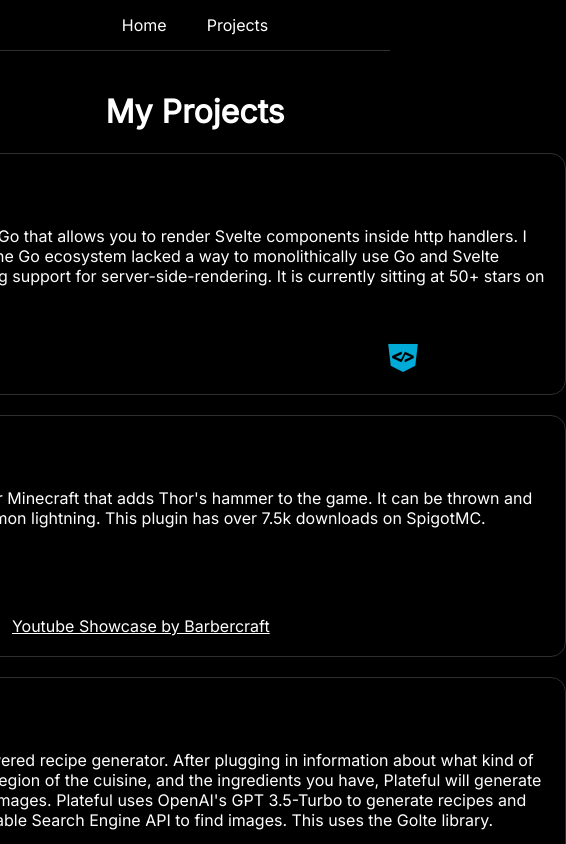
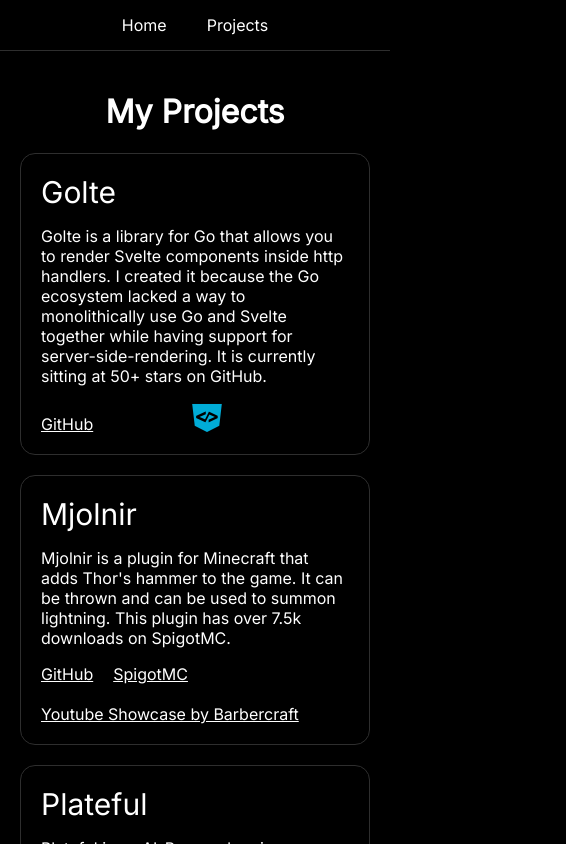
Before and after one commit to nichady/nichady.me, a SvelteKit app: page /projects in a window 390 px wide. Shown: the top 844 px of the page, 566 px wide, since content can reach past the window. Built offline with nearby package versions, Linux system fonts and the light colour scheme.

Commit message:
make mobile friendly

```diff
--- a/src/routes/projects/+page.svelte
+++ b/src/routes/projects/+page.svelte
@@ -151,8 +151,8 @@
     }
 
     article {
-        width: 700px;
-        height: 200px;
+        flex: 0 1 600px;
+        min-height: 200px;
         border-radius: 15px;
         padding: 20px;
         border: 1px solid var(--dark-2);
@@ -178,17 +178,19 @@
     }
 
     .links {
-        flex: 1;
         display: flex;
+        flex-wrap: wrap;
         align-items: end;
         justify-content: start;
         gap: 20px;
     }
 
     .icons {
-        float:right;
-        flex: 0;
+        flex: 1;
+        float: right;
         display: flex;
+        flex-direction: row;
+        flex-wrap: wrap;
         align-items: end;
         justify-content: end;
         gap: 10px;
```
